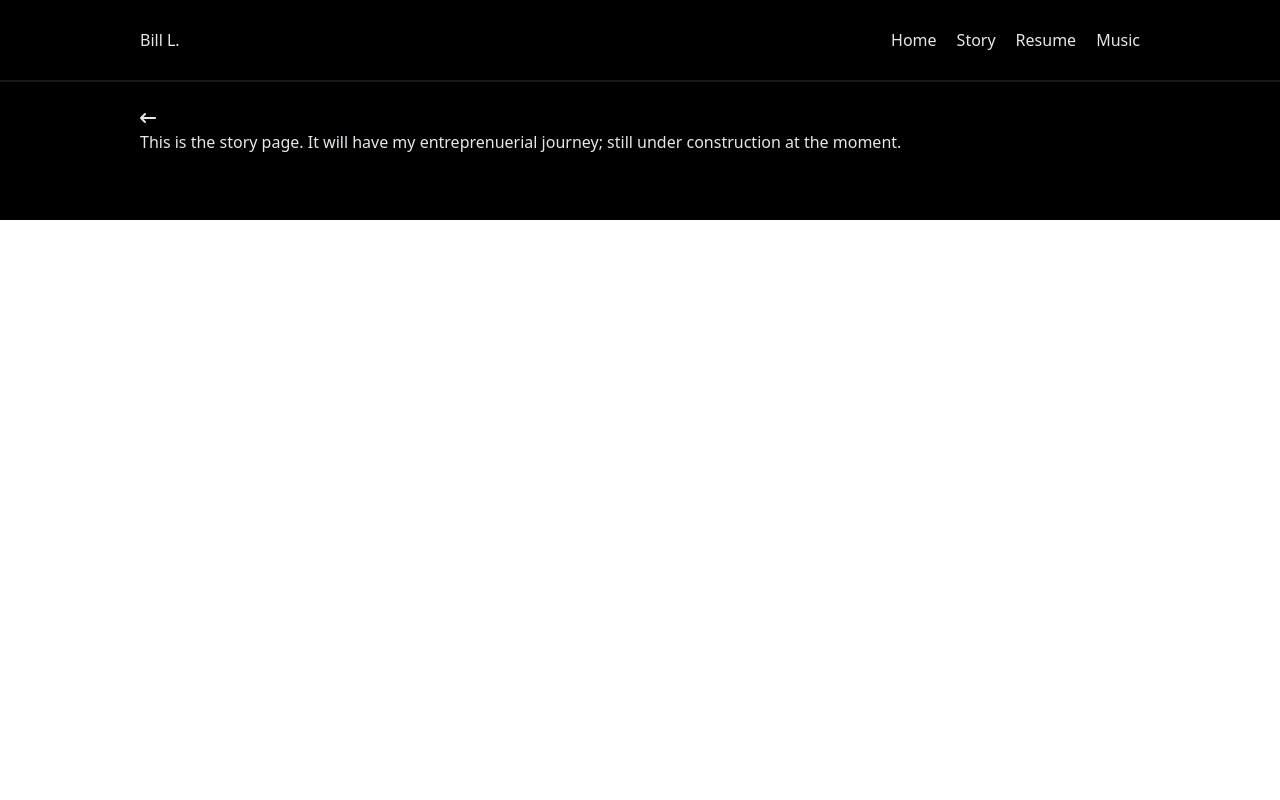
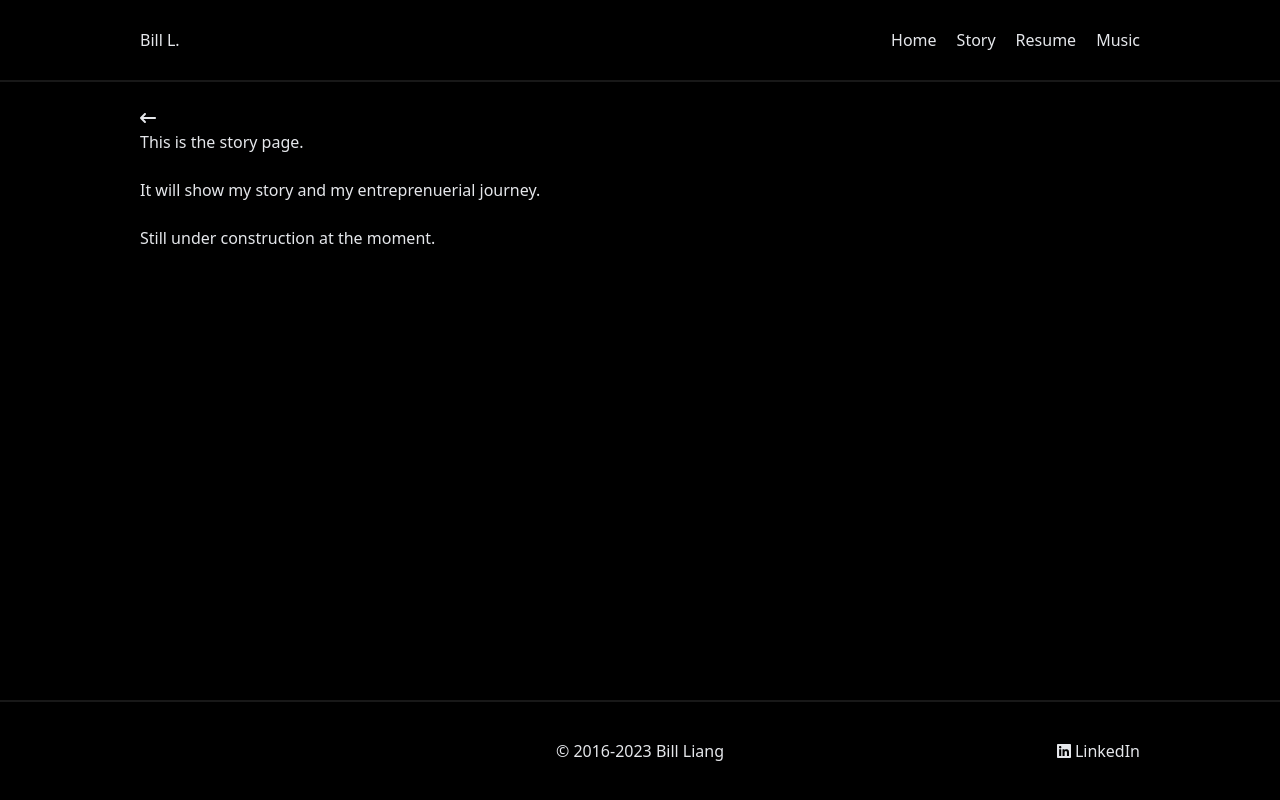
Before and after one commit to lzhlchmxl/2023-personal-site, a React (Create React App) app in the folder personal-project/: page /story in a window 1280 px wide. Built offline with nearby package versions, Linux system fonts and the light colour scheme.

Commit message:
Add footer and a few minor UI tweaks

```diff
--- a/personal-project/src/App.tsx
+++ b/personal-project/src/App.tsx
@@ -1,4 +1,5 @@
 import { Outlet, useLocation } from 'react-router-dom';
+import Footer from './Footer';
 import Header from './Header';
 
 
@@ -13,6 +14,7 @@ function App() {
     <div className={`flex flex-col items-center justify-center bg-black overflow-hidden ${pathname === '/' ? 'h-screen': ''}`}>
       <Header />
       <Outlet />
+      { pathname !== '/' && <Footer /> }
     </div>
   );
 }
--- /dev/null
+++ b/personal-project/src/Footer.tsx
@@ -0,0 +1,24 @@
+import { FontAwesomeIcon } from "@fortawesome/react-fontawesome";
+import { faLinkedin } from "@fortawesome/free-brands-svg-icons";
+
+
+function Footer() {
+
+  return (
+    <div
+      className="flex justify-center items-center text-white border-t-[2px] border-lightGray/10 w-full h-[100px]"
+    >
+      <div className="relative flex justify-center items-center w-[80%] max-w-[1000px]">
+        <p>© 2016-2023 Bill Liang</p>
+        <a
+          className="absolute hover:cursor-pointer right-0"
+          href='https://www.linkedin.com/in/bill-liang' target="_blank" rel='noreferrer'
+        >
+          <FontAwesomeIcon icon={faLinkedin} /> LinkedIn
+        </a>
+      </div>
+    </div>
+  )
+}
+
+export default Footer;
--- a/personal-project/src/Header.tsx
+++ b/personal-project/src/Header.tsx
@@ -31,10 +31,11 @@ function Header() {
   const { pathname } = useLocation();
 
   return (
-    <div className={`${ pathname === '/' ? 'absolute top-0 h-[46px]' : 'fixed h-[50px] md:h-[80px]' } z-[999] top-0 flex w-full justify-center items-center capitalize text-white`}>
+    <div className={`${ pathname === '/' ? 'absolute top-0' : 'fixed md:h-[80px]' }  h-[46px] z-[999] top-0 flex w-full justify-center items-center capitalize text-white`}>
       <div className='flex w-full justify-center items-center z-50 bg-black h-full'>
         <div className={`relative flex justify-between items-center w-[80%] ${ pathname === '/' ? '' : 'max-w-[1000px]' } `}>
-          <a href='https://www.linkedin.com/in/bill-liang' target="_blank" rel='noreferrer'>bill l.</a>
+          {/* <a href='https://www.linkedin.com/in/bill-liang' target="_blank" rel='noreferrer'>bill l.</a> */}
+          <NavLink to={'/'} >bill l.</NavLink>
           <div className={`${ pathname === '/' ? 'md:hidden' : '' } hidden md:flex`}>
             <NavLink to={'/'} className='hover:underline' >home</NavLink>
             <NavLink to={'/story'} className='ml-5 hover:underline'>story</NavLink>
--- a/personal-project/src/MusicPage.tsx
+++ b/personal-project/src/MusicPage.tsx
@@ -3,9 +3,13 @@ import BackButton from "./BackButton";
 function MusicPage() {
 
   return (
-    <div className="flex h-[180px] relative text-white mb-10 rounded-md max-w-[1000px] w-[80%] top-[80px] md:top-[130px]">
+    <div className="flex flex-col h-[calc(100vh-140px)] relative text-white mb-10 rounded-md max-w-[1000px] w-[80%] top-[80px] md:top-[130px]">
       <BackButton />
-      This is the music page. It will have a list of my own piano pieces; still under construction at the moment.
+      <p>This is the music page.</p>
+      <br />
+      <p>It will have a list of my own piano pieces.</p>
+      <br />
+      <p>Still under construction at the moment.</p>
     </div>
   )
 }
--- a/personal-project/src/NotFoundPage.tsx
+++ b/personal-project/src/NotFoundPage.tsx
@@ -2,7 +2,7 @@ function NotFoundPage() {
   return (
     <div>
       <h1>404</h1>
-      Look somewhere else ya fool, this is the not found page.
+      Not found page.
     </div>
   )
 }
--- a/personal-project/src/ResumePage.tsx
+++ b/personal-project/src/ResumePage.tsx
@@ -155,6 +155,9 @@ function ResumePage() {
         <h2 className='text-lightGray font-semibold mt-10 mb-5'>My Skillsets</h2>
         <Carousel
           slidesToShow={slidesToShow}
+          autoplay={true}
+          autoplayInterval={5000}
+          wrapAround={true}
           renderCenterLeftControls={({ previousDisabled }) => (
             <button disabled={previousDisabled}></button>
           )}
--- a/personal-project/src/StoryPage.tsx
+++ b/personal-project/src/StoryPage.tsx
@@ -3,9 +3,13 @@ import BackButton from "./BackButton";
 function StoryPage() {
 
   return (
-    <div className="flex h-[180px] relative text-white mb-10 rounded-md max-w-[1000px] w-[80%] top-[80px] md:top-[130px]">
+    <div className="flex flex-col h-[calc(100vh-140px)] relative text-white mb-10 rounded-md max-w-[1000px] w-[80%] top-[80px] md:top-[130px]">
       <BackButton />
-      This is the story page. It will have my entreprenuerial journey; still under construction at the moment.
+      <p>This is the story page.</p>
+      <br/>
+      <p>It will show my story and my entreprenuerial journey.</p>
+      <br/>
+      <p>Still under construction at the moment.</p>
     </div>
   )
 }
--- a/personal-project/src/data.ts
+++ b/personal-project/src/data.ts
@@ -49,7 +49,7 @@ export const jobInfoData = [
 
 export const skillsetsData = [
   {
-    title: 'core programing',
+    title: 'core programming',
     description: 'I take pride in my code. I aim to deliver clean, easy-to-read and efficient code to the best of my abilities.',
     icons: [{icon: faSquareJs, description: 'JavaScript'}, {icon: typeScript, description: 'TypeScript'}, {icon: faPhp, description: 'PHP'}, {icon: faJava, description: 'Java'}, ],
   },
@@ -70,7 +70,7 @@ export const skillsetsData = [
   },
   {
     title: 'user interface',
-    description: 'I have minimum viable UI experience. With a given design, I aim to deliver pixel-perfect results.',
+    description: 'I like to play with designs for personal projects. With a given design, I aim to deliver pixel-perfect results.',
     icons: [{icon: faInvision, description: 'Invision'}, {icon: faFigma, description: 'Figma'}, ],
   },
   {
```
